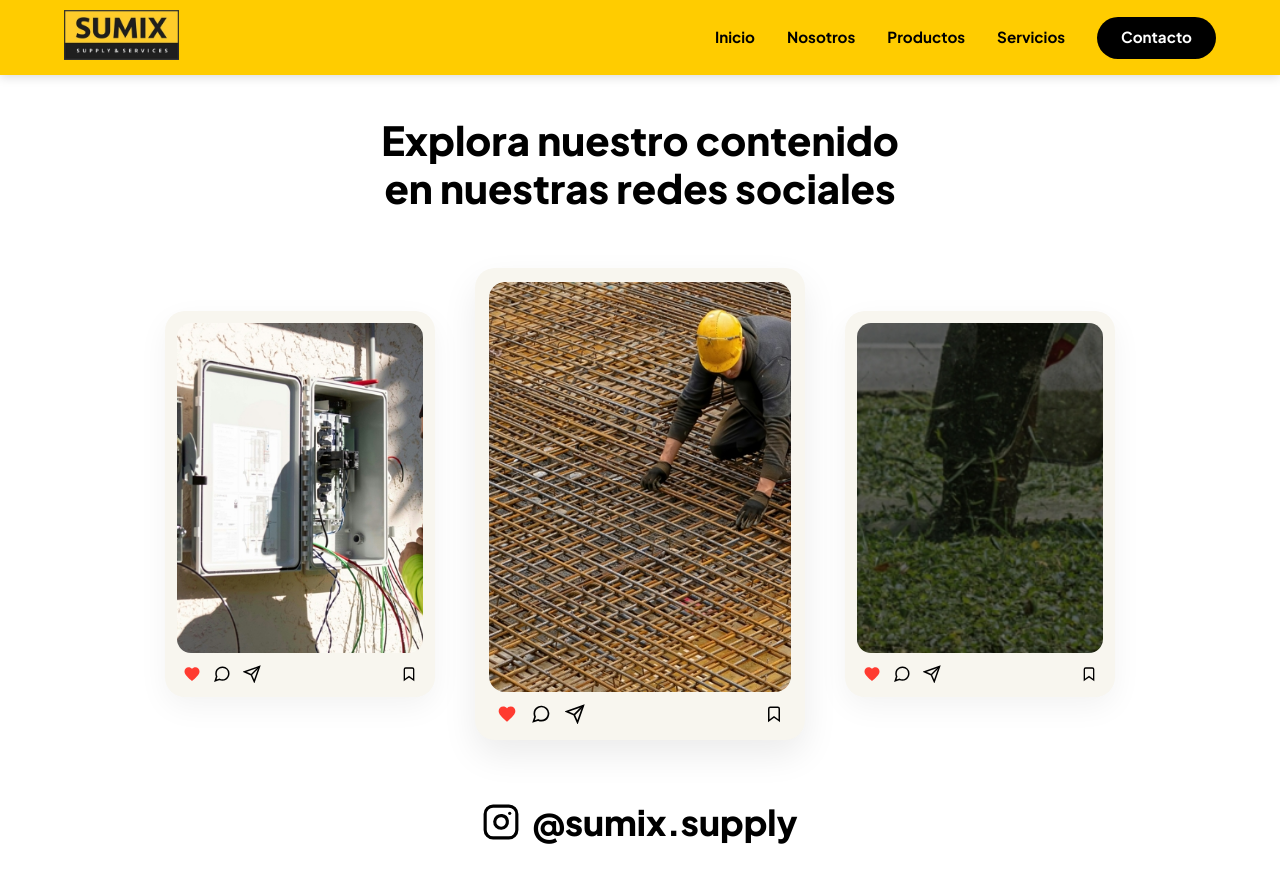
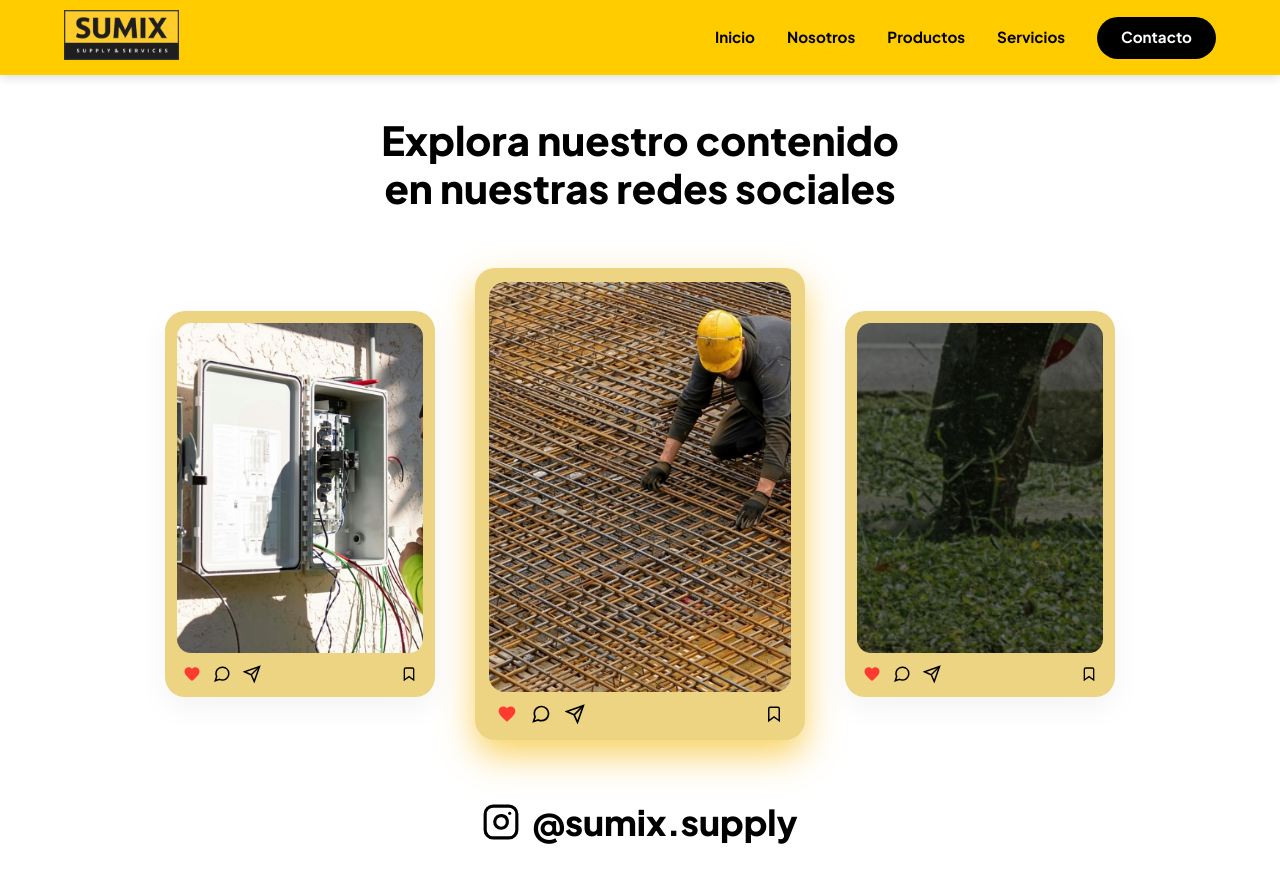
Before and after one commit to ing-nestorgomez/ximus, a Jekyll site: the page built from index.html, in a window 1280 px wide and 900 px high, scrolled down 4811 px. Shown: the top 883 px of the window. Built offline with Jekyll 4.4.1, drawn with Linux system fonts in a browser that asks for light colours.

Commit message:
Change background color and box shadow for cards

```diff
--- a/assets/css/styles.scss
+++ b/assets/css/styles.scss
@@ -671,7 +671,7 @@ a {
 
   /* Tarjetas laterales (Normales) */
   .insta-card {
-    background-color: #F8F6EF; /* Color crema del marco del PDF */
+    background-color: #ECD482; /* Color crema del marco del PDF */
     border-radius: 20px;
     padding: 12px 12px 14px 12px;
     width: 270px;
@@ -723,7 +723,7 @@ a {
     &.featured {
       width: 330px; /* Más ancha */
       padding: 14px 14px 16px 14px;
-      box-shadow: 0 15px 35px rgba(0, 0, 0, 0.08);
+      box-shadow: 0 15px 35px rgba(247, 200, 61, 0.81);
 
       .insta-img-wrapper {
         height: 410px; /* Más alta */
```
